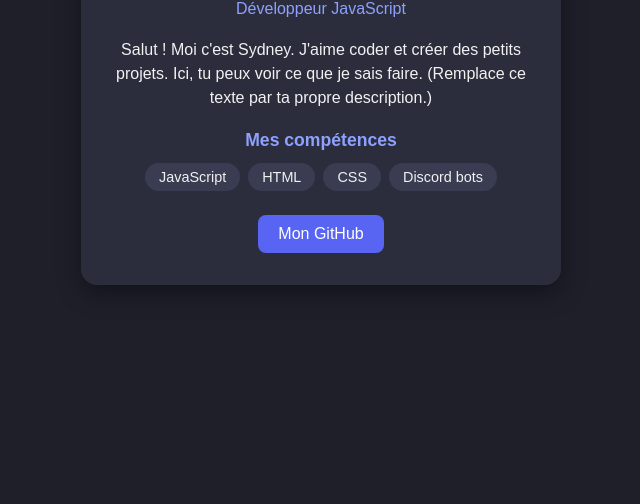
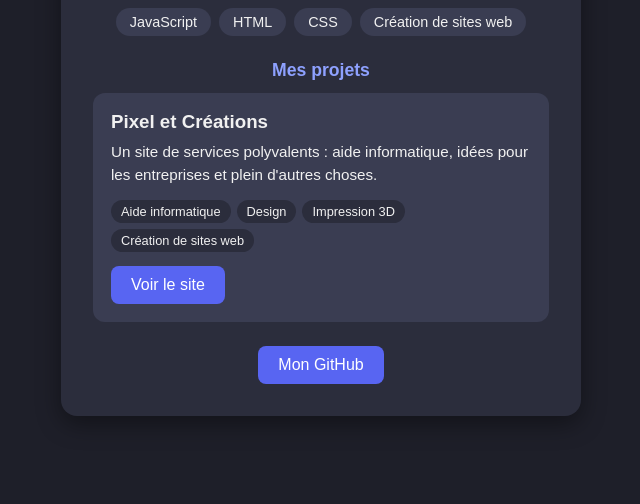
Before and after one commit to sydneypupuce/sydneypupuce.github.io, a plain HTML site: page index.html in a window 1280 px wide. Shown: the part 296-800 px from the top of the page, without its empty margins (319-959 px from the left). Drawn offline with Linux system fonts and the light colour scheme.

Commit message:
Revise index.html with new content and layout
Updated the HTML structure and added a new project section with details about 'Pixel et Créations'. Modified the skills listed and improved the introductory text.

```diff
--- a/index.html
+++ b/index.html
@@ -20,7 +20,7 @@
       background: #2b2d3c;
       border-radius: 16px;
       padding: 32px;
-      max-width: 480px;
+      max-width: 520px;
       width: 100%;
       text-align: center;
       box-shadow: 0 8px 24px rgba(0,0,0,0.4);
@@ -35,6 +35,22 @@
       padding: 6px 14px;
       border-radius: 20px;
       font-size: 0.9rem;
+    }
+    .projet {
+      background: #3a3d52;
+      border-radius: 12px;
+      padding: 18px;
+      margin-bottom: 24px;
+      text-align: left;
+    }
+    .projet h3 { margin-bottom: 8px; }
+    .projet p { margin-bottom: 14px; font-size: 0.95rem; }
+    .services { display: flex; flex-wrap: wrap; gap: 6px; margin-bottom: 14px; }
+    .services span {
+      background: #2b2d3c;
+      padding: 4px 10px;
+      border-radius: 14px;
+      font-size: 0.8rem;
     }
     a {
       display: inline-block;
@@ -51,17 +67,30 @@
   <div class="carte">
     <h1>Sydney Pupuce</h1>
     <div class="sous-titre">Développeur JavaScript</div>
-    <p>Salut ! Moi c'est Sydney. J'aime coder et créer des petits projets. Ici, tu peux voir ce que je sais faire. (Remplace ce texte par ta propre description.)</p>
+    <p>Salut ! Moi c'est Sydney. Je code en JavaScript et je crée des sites et des projets pour aider les gens et les entreprises.</p>
 
     <h2>Mes compétences</h2>
     <div class="competences">
       <span>JavaScript</span>
       <span>HTML</span>
       <span>CSS</span>
-      <span>Discord bots</span>
+      <span>Création de sites web</span>
     </div>
 
-    <a href="https://github.com/" target="_blank">Mon GitHub</a>
+    <h2>Mes projets</h2>
+    <div class="projet">
+      <h3>Pixel et Créations</h3>
+      <p>Un site de services polyvalents : aide informatique, idées pour les entreprises et plein d'autres choses.</p>
+      <div class="services">
+        <span>Aide informatique</span>
+        <span>Design</span>
+        <span>Impression 3D</span>
+        <span>Création de sites web</span>
+      </div>
+      <a href="https://pixel-et-creations.pages.dev/officiel" target="_blank">Voir le site</a>
+    </div>
+
+    <a href="https://github.com/sydneypupuce" target="_blank">Mon GitHub</a>
   </div>
 </body>
 </html>
```
